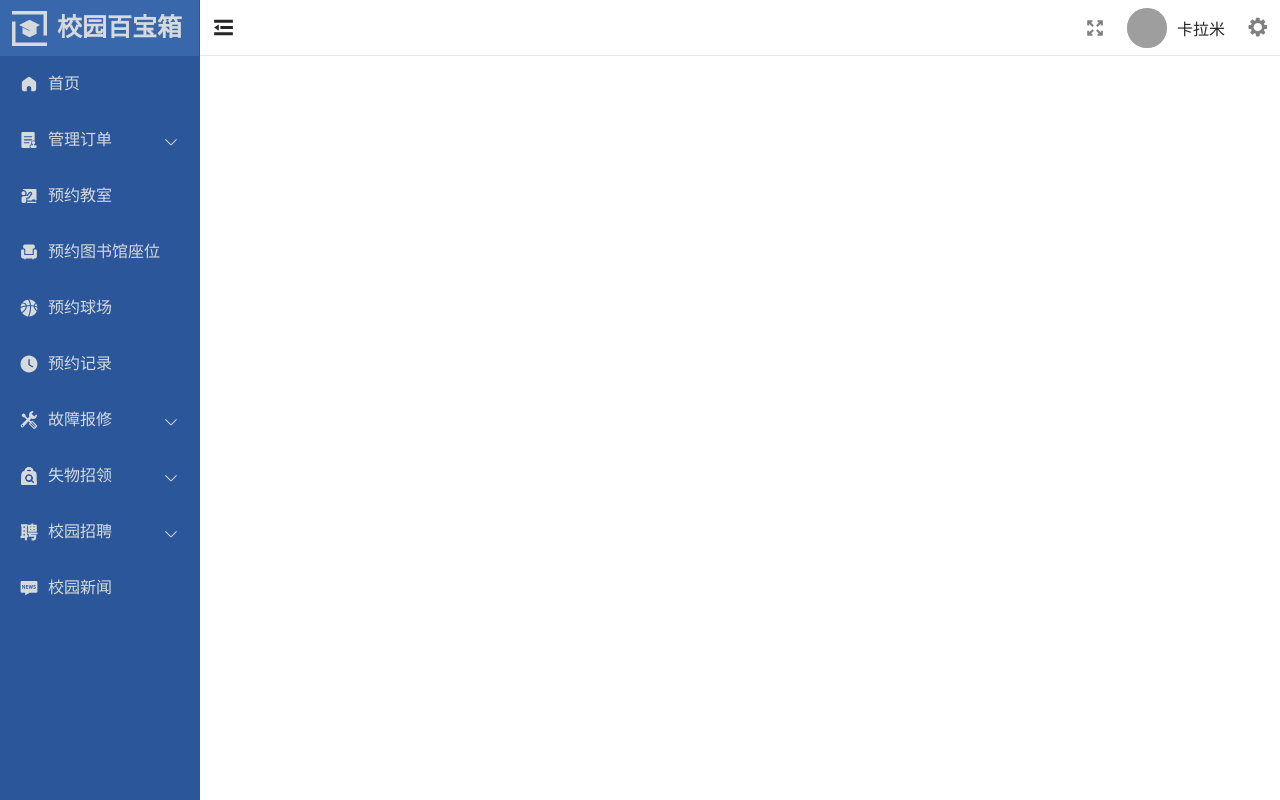
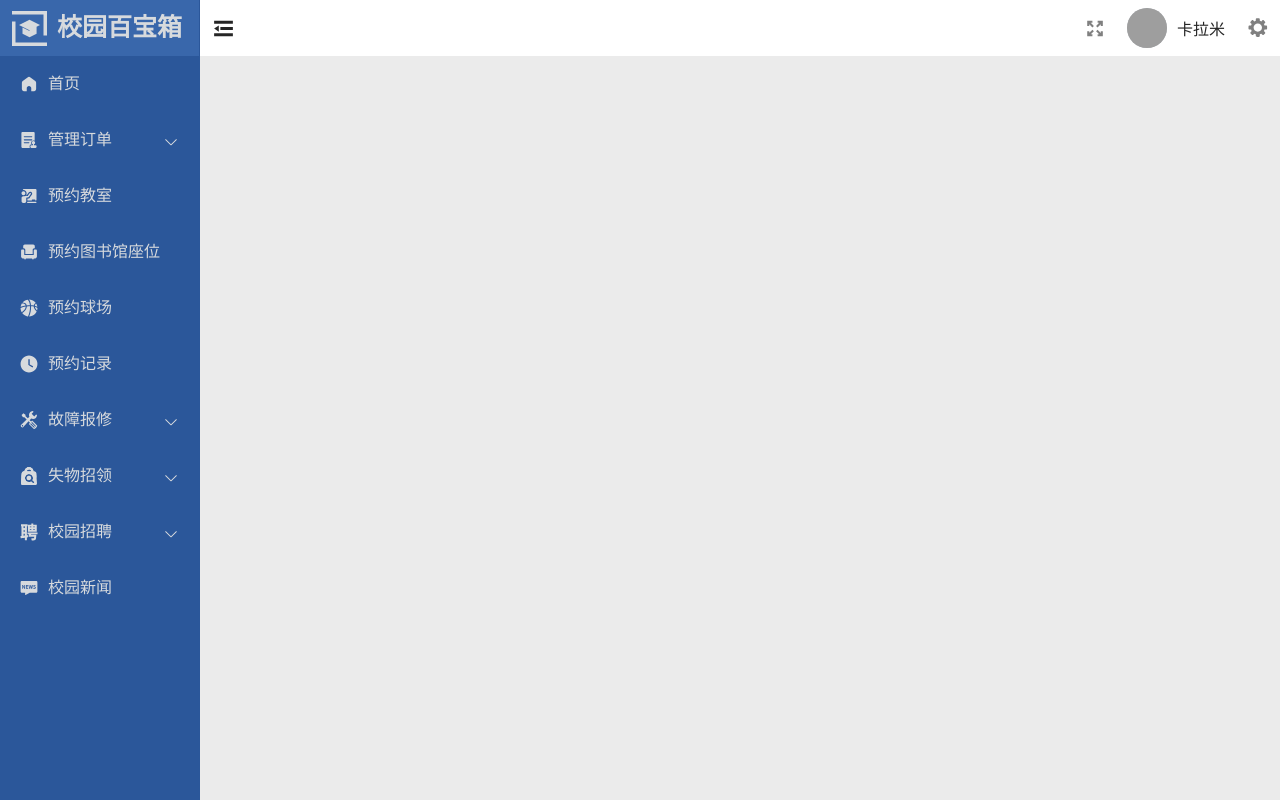
Before and after one commit to konipabai/campus_toolbox, a Vue app in the folder web/: page / in a window 1280 px wide. Built offline with nearby package versions, Linux system fonts and the light colour scheme; grey boxes are pictures that could not be loaded.

Commit message:
调整tip的样式范围，调整主体的背景颜色

```diff
--- a/web/src/assets/css/elementui-variables.css
+++ b/web/src/assets/css/elementui-variables.css
@@ -1,5 +1,6 @@
 :root {
   --bg-color: #2B579A;
+  --main-bg-color: #ebebeb;
   --title-hover-bg-color: #3967ab;
   --w-text-color: #D7DADD;
   --b-text-color: #262626;
--- a/web/src/assets/css/reset.less
+++ b/web/src/assets/css/reset.less
@@ -30,6 +30,6 @@ ol, ul {
   font-size: var(--text-font-size) !important;
   color: var(--b-text-color) !important;
 }
-.el-popper span {
+.el-popper.is-dark span {
   color: var(--w-text-color) !important;
 }
--- a/web/src/layout/box.vue
+++ b/web/src/layout/box.vue
@@ -40,11 +40,11 @@ const date = async () => {
 
     &-head {
       padding: 0px !important;
-      border-bottom: 1px solid #E6E6E6;
     }
 
     &-text {
       overflow: hidden;
+      background-color: var(--main-bg-color);
     }
   }
 }
```
